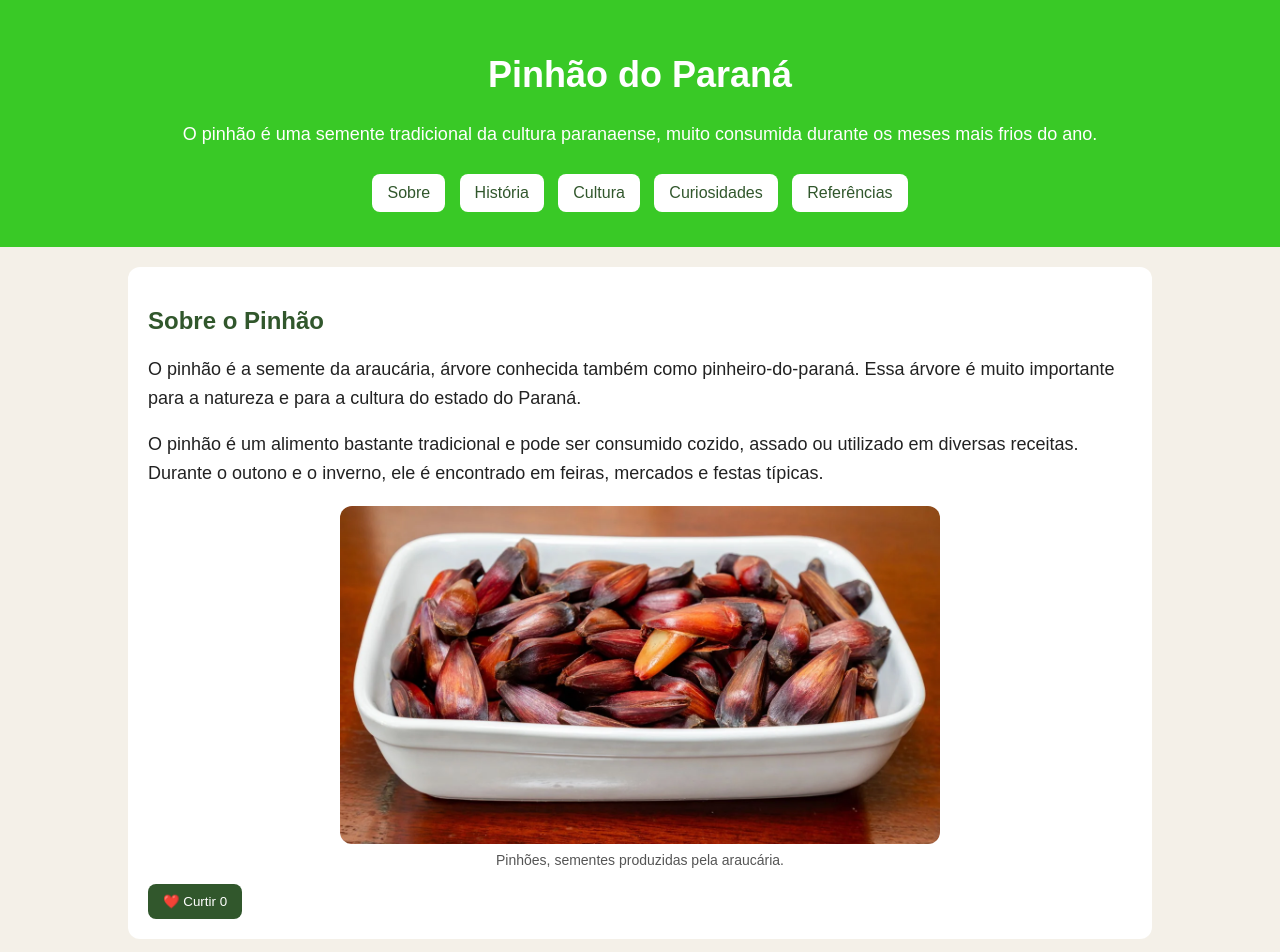
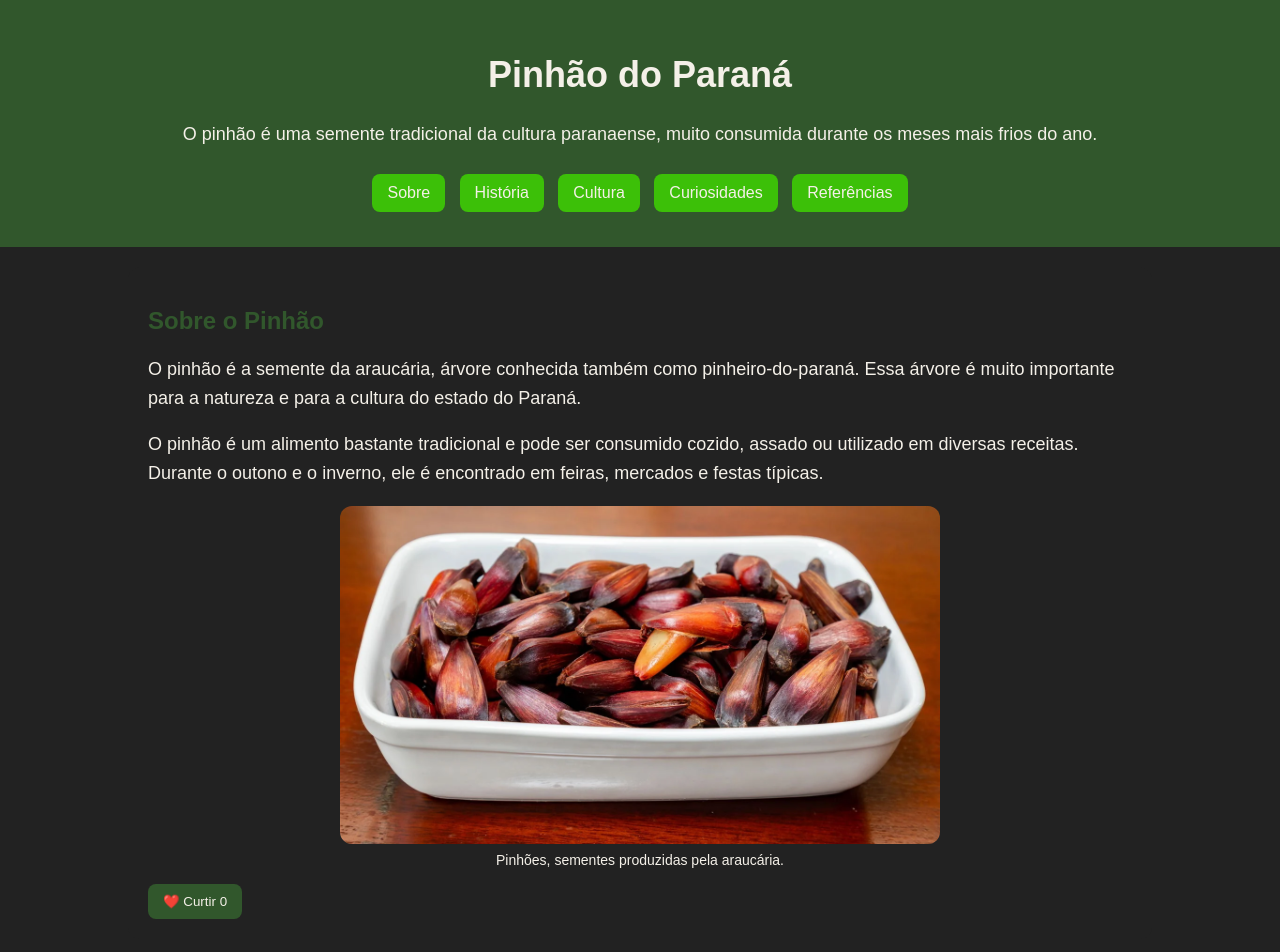
Before and after one commit to enzodircksen-png/tarefa.ed.digital, a plain HTML site: page index.htm in a window 1280 px wide. Shown: the top 952 px of the page. Drawn offline with Linux system fonts and the light colour scheme.

Commit message:
atualizei meu codigo

```diff
--- a/style.css
+++ b/style.css
@@ -11,15 +11,15 @@
    --cor-rodape:#f4f0e8;
 }
 body {
-    background-color: #f4f0e8;
-    color: #222222;
+    background-color: var(--cor-fundo);
+    color: var(--cor-texto);
     font-family: Arial, sans-serif;
     margin: 0;
 }
 
 header {
-    background-color: #39c926;
-    color: white;
+background-color: var(--cor-principal);
+    color: var(--cor-clara);
     text-align: center;
     padding: 30px;
 }
@@ -29,7 +29,7 @@ h1 {
 }
 
 h2 {
-    color: #31572c;
+    color: var(--cor-principal)
 }
 
 p {
@@ -42,9 +42,9 @@ nav {
 }
 
 nav a {
-    color: #31572c;
+    color: var(--cor-clara);
     text-decoration: none;
-    background-color: #ffffff;
+    background-color:var(--cor-secundaria);
     padding: 10px 15px;
     border-radius: 8px;
     margin: 5px;
@@ -52,7 +52,7 @@ nav a {
 }
 
 nav a:hover {
-    background-color: #dcebd5;
+    background-color: var(--cor-hover)
 }
 
 main {
@@ -61,7 +61,7 @@ main {
 }
 
 section {
-    background-color: white;
+    background-color: var(--cor-superficie);
     margin: 20px 0;
     padding: 20px;
     border-radius: 12px;
@@ -78,15 +78,15 @@ img {
 figcaption {
     text-align: center;
     font-size: 14px;
-    color: #555555;
+    color: var(--cor-legenda);
     margin-top: 8px;
 }
 
 .card {
-    background-color: #e3eadc;
+    background-color: var(--cor-card);
     padding: 15px;
     margin: 15px 0;
-    border-left: 6px solid #31572c;
+    border-left: 6px solid var(--cor-principal);
     border-radius: 10px;
 }
 
@@ -95,15 +95,15 @@ figcaption {
 }
 
 footer {
-    background-color: #222222;
-    color: white;
+    background-color: var(--cor-rodape);
+    color: var(--cor-clara);
     text-align: center;
     padding: 20px;
     margin-top: 30px;
 }
  button {
-    background-color: #31572c;
-color: #ffffff;
+    background-color: var(--cor-principal);
+color: var(--cor-clara);
 border:none ;
 padding: 10px 15px;
 border-radius: 8px;
@@ -111,7 +111,7 @@ cursor: pointer;
  }
 
  button:hover{
-background-color: #555555;
+background-color: var(--cor-hover);
 
  }
 
```
